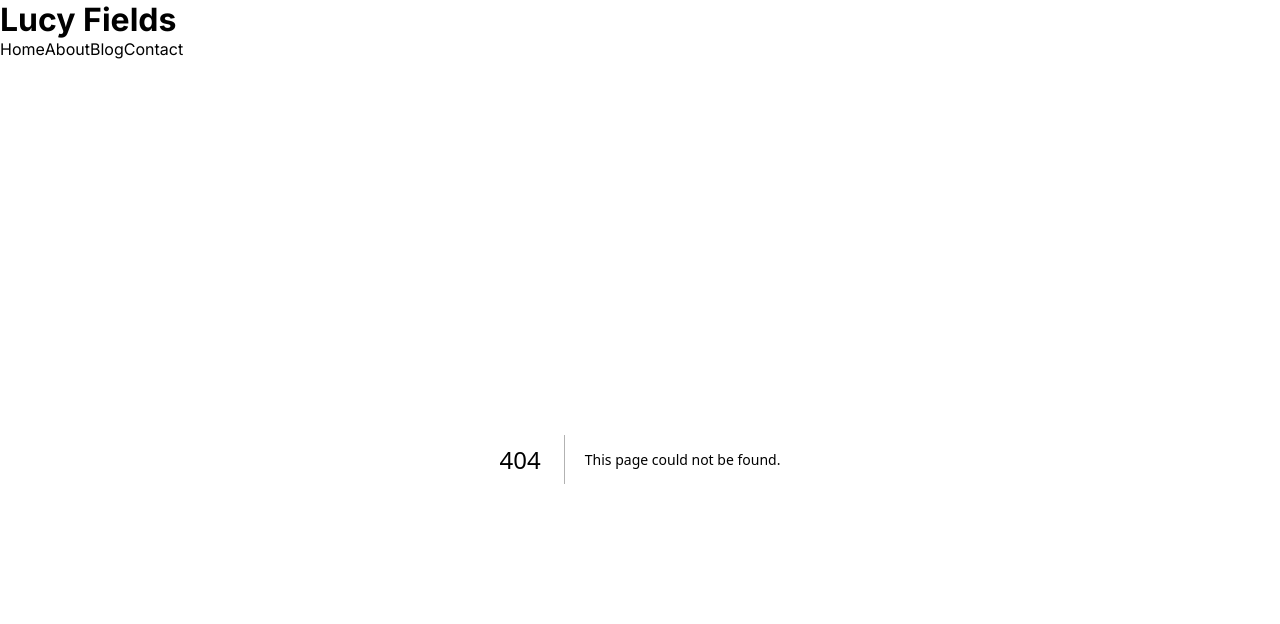
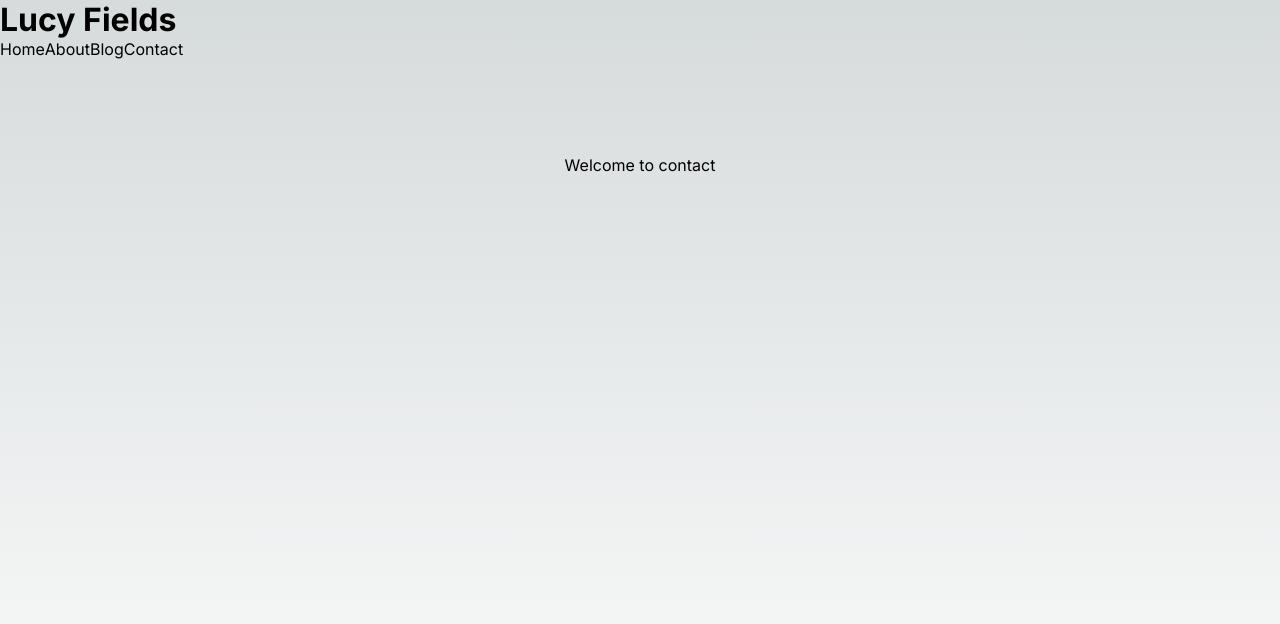
Before and after one commit to lucyefranco/lucyfields, a Next.js app in the folder lucyfields/: page /contact in a window 1280 px wide. Before the commit this address had no page. Shown: the top 624 px of the page. Built offline with nearby package versions, Linux system fonts and the light colour scheme.

Commit message:
adding contact page

```diff
--- /dev/null
+++ b/lucyfields/src/app/contact/page.tsx
@@ -0,0 +1,9 @@
+import style from '../page.module.css'
+
+export default function Contact() {
+    return (
+        <main className={style.main}>
+      <p>Welcome to contact</p>
+    </main>
+    )
+  }
```
